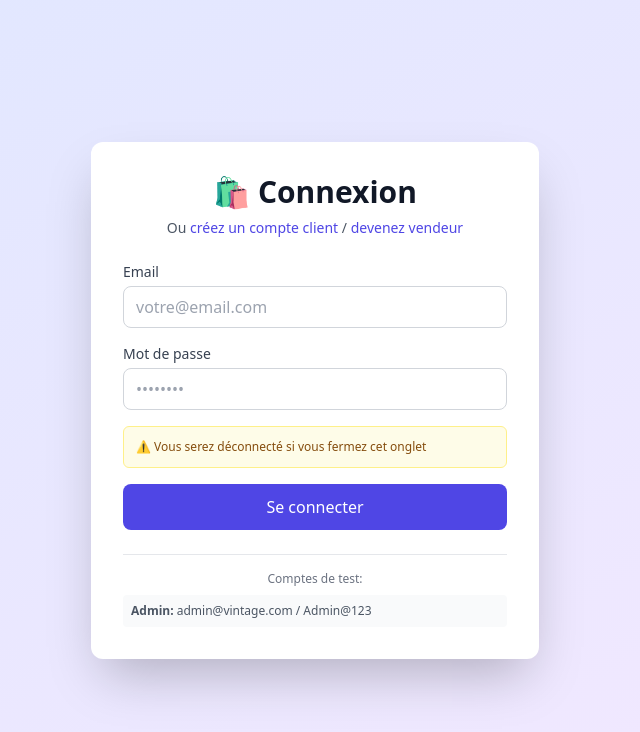
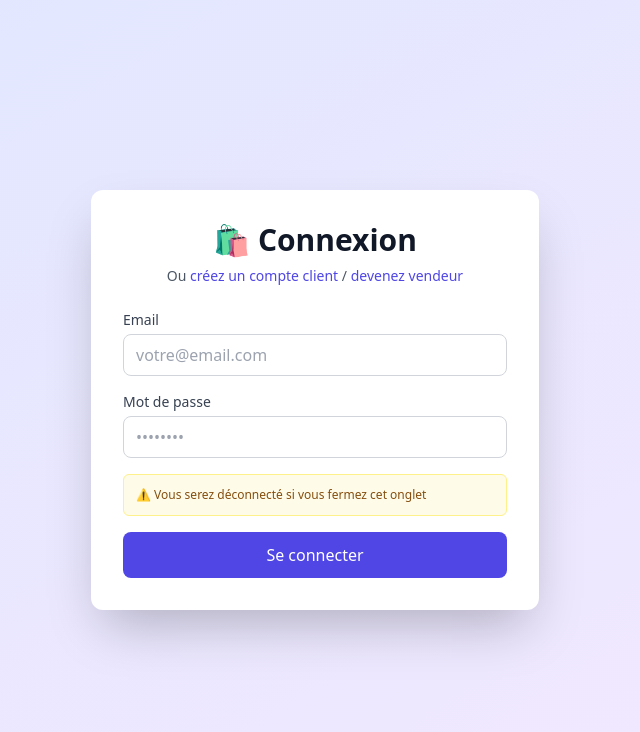
Before and after one commit to sossealaouihajar1-a11y/final-project, a Vue app in the folder frontend/: page /login in a window 1280 px wide. Shown: the top 732 px of the page, without its empty margins (325-965 px from the left). Built offline with nearby package versions, Linux system fonts and the light colour scheme.

Commit message:
Frontend auth: login page and auth views

```diff
--- a/frontend/src/views/auth/LoginPage.vue
+++ b/frontend/src/views/auth/LoginPage.vue
@@ -64,12 +64,7 @@
         </button>
       </form>
 
-      <div class="mt-6 border-t pt-4">
-        <p class="text-xs text-center text-gray-500 mb-2">Comptes de test:</p>
-        <div class="bg-gray-50 p-2 rounded text-xs text-gray-600">
-          <strong>Admin:</strong> admin@vintage.com / Admin@123
-        </div>
-      </div>
+
     </div>
   </div>
 </template>
```
